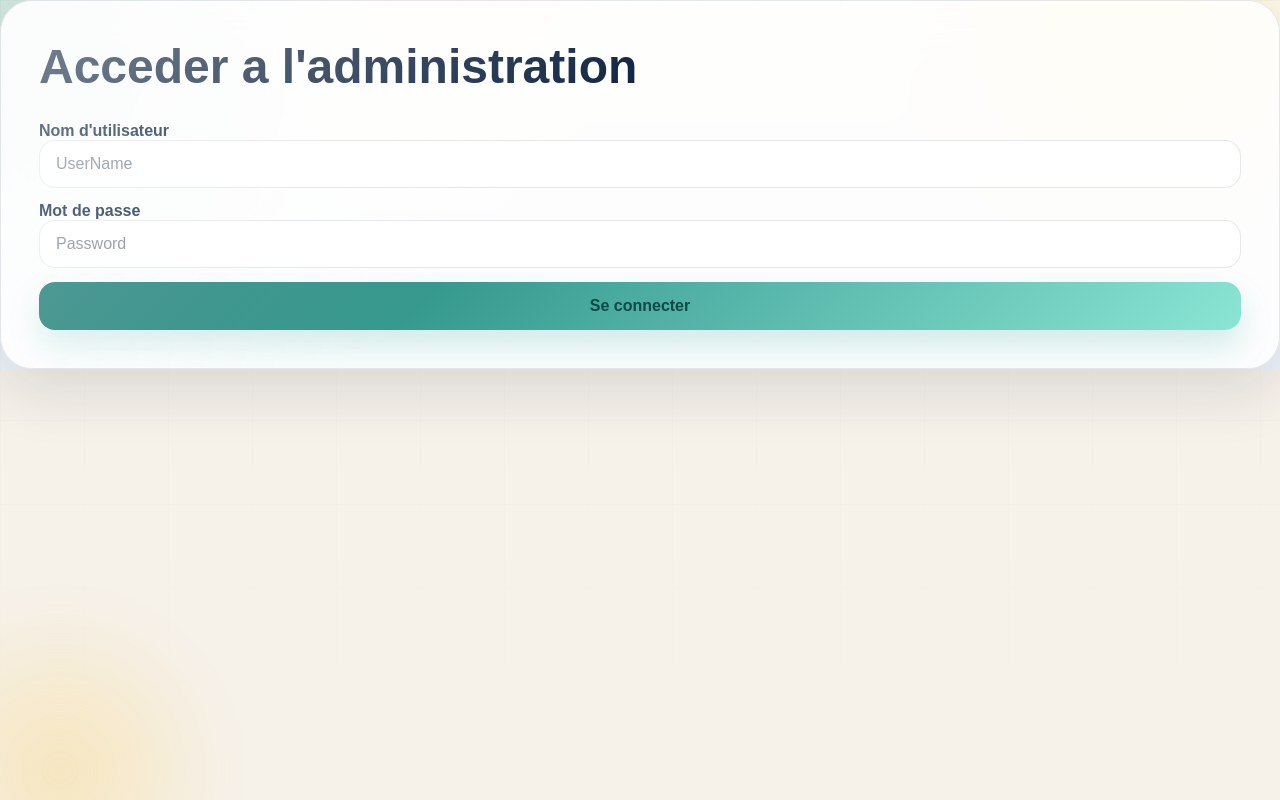
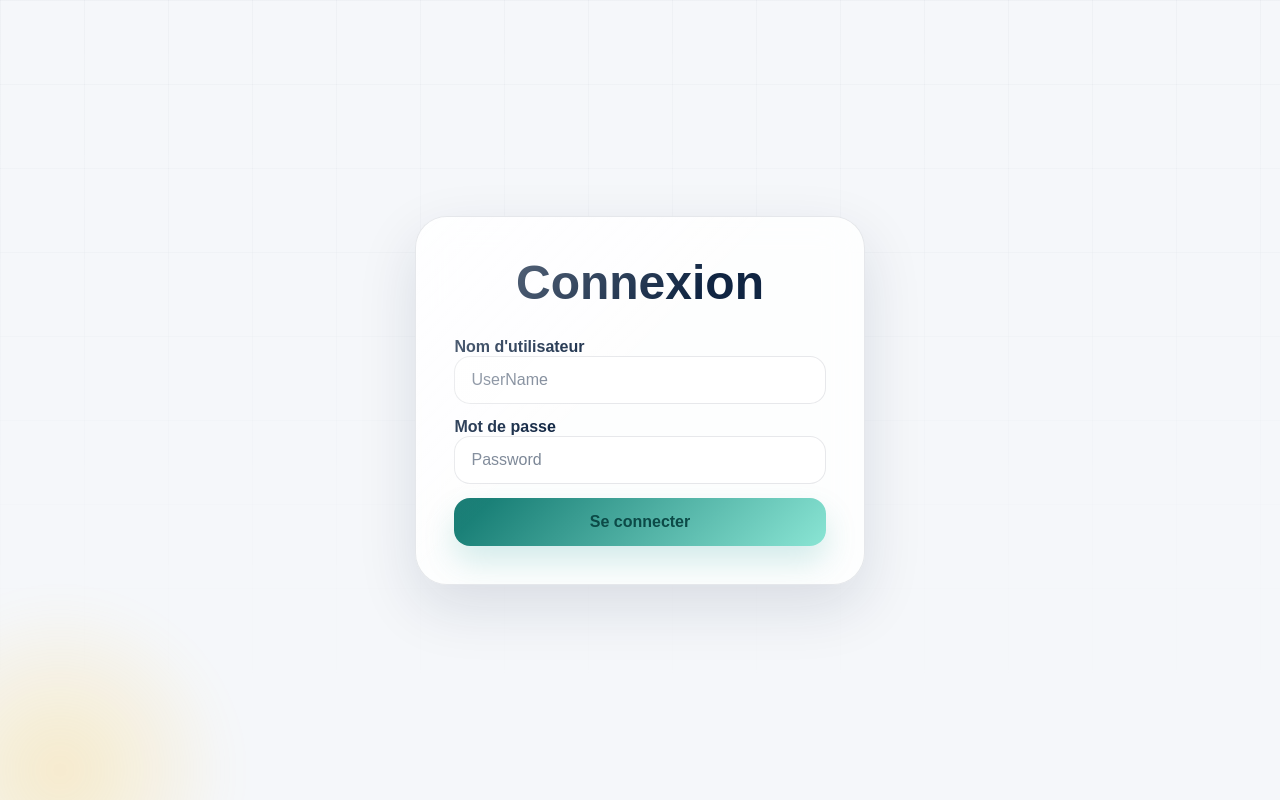
Before and after one commit to hasnaout/network-monitoring, a React (Vite) app in the folder frontend/: page /#/connexion in a window 1280 px wide. Built offline with nearby package versions, Linux system fonts and the light colour scheme.

Commit message:
centaliser le contenu

```diff
--- a/frontend/src/pages/connexion.css
+++ b/frontend/src/pages/connexion.css
@@ -1,3 +1,10 @@
+.connexion-container {
+  display: flex;
+  justify-content: center;
+  align-items: center;
+  min-height: 100vh;
+  background: #f5f7fa;
+}
 .connexion-card {
   position: relative;
   overflow: hidden;
@@ -27,6 +34,7 @@
 .connexion-card h2 {
   margin: 0;
   font-family: var(--font-display);
+  text-align: center;
 }
 
 .showcase-title {
--- a/frontend/src/pages/connexion.jsx
+++ b/frontend/src/pages/connexion.jsx
@@ -56,9 +56,10 @@
   };
 
   return (
+    <div className="connexion-container">
       <section className="connexion-card">
         <div className="connexion-card__header">
-          <h2>Acceder a l'administration</h2>
+          <h2>Connexion</h2>
         </div>
 
         <form className="connexion-form" onSubmit={handleSubmit}>
@@ -89,5 +90,6 @@
           </button>
         </form>
       </section>
+      </div>
   );
 }
```
